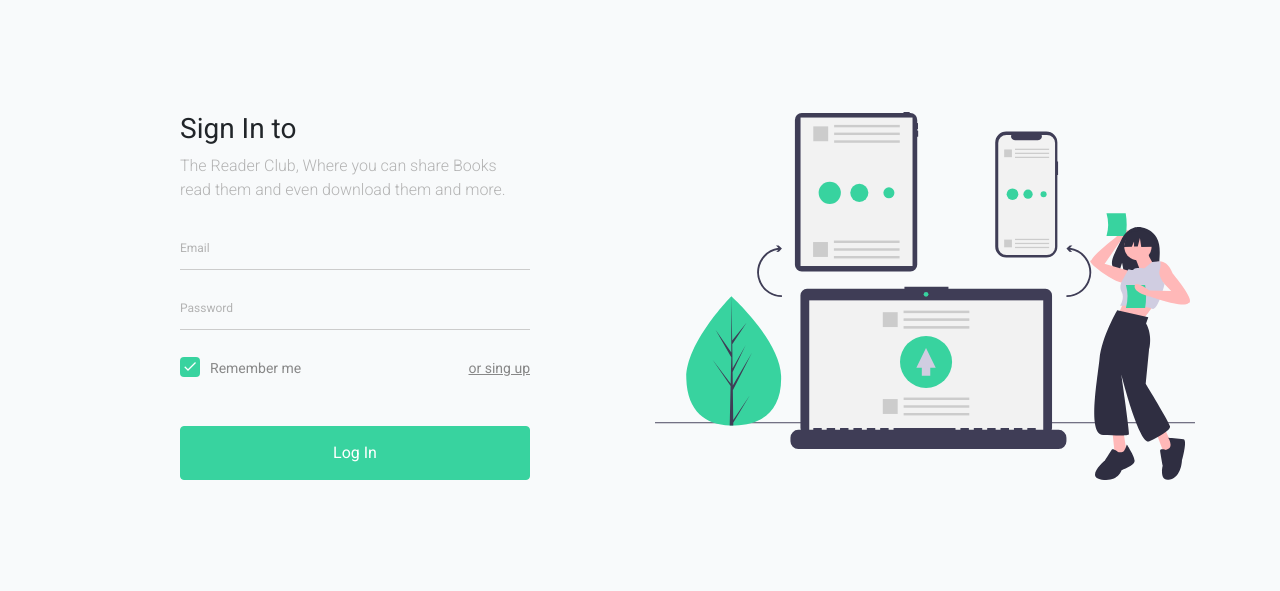
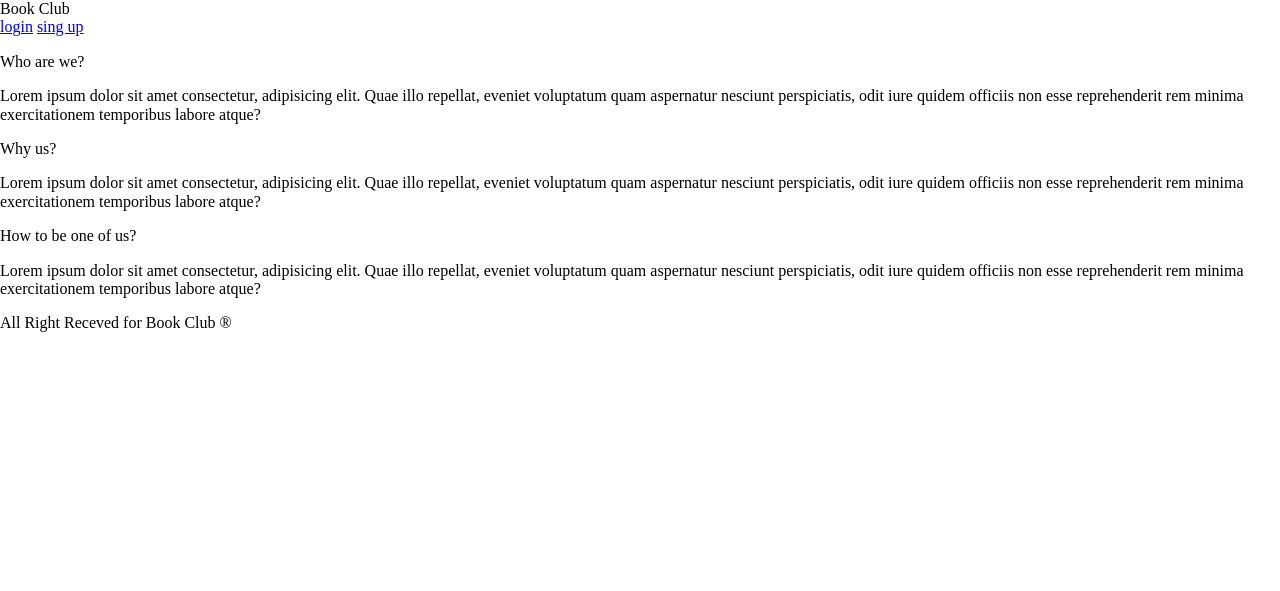
Before and after one commit to MoAjabali/Book-Club, a PHP site: page / in a window 1280 px wide. Shown: the top 591 px of the page. Run offline with PHP 8.4, Linux system fonts and the light colour scheme; some libraries are stand-ins or nearby versions; some web fonts are replaced.

Commit message:
make index as a landing page

```diff
--- a/index.php
+++ b/index.php
@@ -1,133 +1,83 @@
-<?php
-    include "controllers/redirect_to_home.php";
-  function popupMsg($msg){
-    echo <<<"msg"
-    <div class="alert popup alert-danger alert-dismissible fade show" role="alert">
-      $msg
-      <button
-        type="button" class="btn-close"
-        data-bs-dismiss="alert"
-        id= "msgCancel"
-        onclick="msgCancel.parentElement.remove();"
-        aria-label="Close"
-        style="background:none; outline:none; color:inherit; border:none;"
-      >
-      X
-      </button>
-    </div>
-    msg;
-  }
-?>
-
-<!doctype html>
-<html lang="en">
+<?php include "controllers/redirect_to_home.php"; ?>
+<!DOCTYPE html>
+<html lang="en" dir="ltr">
   <head>
-    <!-- Required meta tags -->
     <meta charset="utf-8">
-    <meta name="viewport" content="width=device-width, initial-scale=1, shrink-to-fit=no">
-    <link href="https://fonts.googleapis.com/css?family=Roboto:300,400&display=swap" rel="stylesheet">
-
-    <link rel="stylesheet" href="assets/fonts/icomoon/style.css">
-
-    <link rel="stylesheet" href="assets/css/owl.carousel.min.css">
-
-    <!-- Bootstrap CSS -->
-    <link rel="stylesheet" href="assets/css/bootstrap.min.css">
-
-    <!-- Style -->
-    <link rel="stylesheet" href="assets/css/style.css">
+    <meta name="description" content="">
+    <meta name="viewport" content="width=device-width, initial-scale=1.0">
+    <meta http-equiv="X-UA-Compatible" content="IE=edge">
+    <!-- icon file css -->
+    <link rel="stylesheet" href="assets/css/all.min.css">
+    <!-- render file css -->
+    <link rel="stylesheet" href="assets/css/normalize.css">
+    <!-- main file css -->
     <link rel="stylesheet" href="assets/css/master.css">
-
-    <title>Sign in</title>
+    <link rel="stylesheet" href="assets/css/main-master.css">
+    <!-- google font  -->
+    <title>Book Club</title>
+    <script type="text/javascript">
+    </script>
   </head>
   <body>
-  <div class="content">
+    <header>
+      <nav class="container">
+          <div class="logo">
+            Book Club
+          </div>
+          <div class="links">
+            <a href="./login.php" class="btn bg-wh">login</a>
+            <a href="./sing-up.php" class="btn bg-wh">sing up</a>
+          </div>
+      </nav>
+    </header>
+
     <div class="container">
-      <div class="row">
-        <div class="col-md-6 order-md-2">
-          <img src="assets/images/undraw_file_sync_ot38.svg" alt="Image" class="img-fluid">
+      <main>
+        <div class="box">
+          <i class="fas fa-users"></i>
+          <p class="box-heading">
+            Who are <span>we?</span>
+          </p>
+          <p class="box-details">
+            Lorem ipsum dolor sit amet consectetur, adipisicing elit.
+            Quae illo repellat, eveniet voluptatum quam aspernatur nesciunt perspiciatis,
+            odit iure quidem officiis non esse reprehenderit rem minima
+            exercitationem temporibus labore atque?
+          </p>
         </div>
-        <div class="col-md-6 contents">
-          <div class="row justify-content-center">
-            <div class="col-md-8">
-              <div class="mb-4">
-              <h3>Sign In to <strong></strong></h3>
-              <p class="mb-4">The Reader Club, Where you can share Books read them and even download them and more.</p>
-            </div>
-            <form action="" method="post">
-              <div class="form-group first">
-                <label for="username">Email</label>
-                <input type="email" class="form-control" id="username" name="user_email" required>
-              </div>
-              <div class="form-group last mb-4">
-                <label for="password">Password</label>
-                <input type="password" class="form-control" id="password" name="user_password" required>
 
-              </div>
+        <div class="box">
+          <i class="fas fa-users"></i>
+          <p class="box-heading">
+            Why <span>us?</span>
+          </p>
+          <p class="box-details">
+            Lorem ipsum dolor sit amet consectetur, adipisicing elit.
+            Quae illo repellat, eveniet voluptatum quam aspernatur nesciunt perspiciatis,
+            odit iure quidem officiis non esse reprehenderit rem minima
+            exercitationem temporibus labore atque?
+          </p>
+        </div>
 
-              <div class="d-flex mb-5 align-items-center">
-                <label class="control control--checkbox mb-0"><span class="caption">Remember me</span>
-                  <input type="checkbox" checked="checked" name="remember_me_btn"/>
-                  <div class="control__indicator"></div>
-                </label>
-                <span class="ml-auto"><a href="./sing-up.php" class="forgot-pass">or sing up</a></span>
-              </div>
-
-              <input type="submit" value="Log In" class="btn text-white btn-block btn-primary">
-
-              <!-- <span class="d-block text-left my-4 text-muted"> or sign in with</span>
-
-              <div class="social-login" align="center">
-                <a href="#" class="facebook">
-                  <span class="icon-facebook mr-3"></span>
-                </a>
-                <a href="#" class="twitter">
-                  <span class="icon-twitter mr-3"></span>
-                </a>
-                <a href="#" class="google">
-                  <span class="icon-google mr-3"></span>
-                </a> -->
-              </div>
-            </form>
-            </div>
-          </div>
-
+        <div class="box">
+          <i class="fas fa-users"></i>
+          <p class="box-heading">
+            How to be one of <span>us?</span>
+          </p>
+          <p class="box-details">
+            Lorem ipsum dolor sit amet consectetur, adipisicing elit.
+            Quae illo repellat, eveniet voluptatum quam aspernatur nesciunt perspiciatis,
+            odit iure quidem officiis non esse reprehenderit rem minima
+            exercitationem temporibus labore atque?
+          </p>
         </div>
-      </div>
+      </main>
     </div>
 
-  </div>
-    <script src="assets/js/jquery-3.3.1.min.js"></script>
-    <script src="assets/js/popper.min.js"></script>
-    <script src="assets/js/bootstrap.min.js"></script>
-    <script src="assets/js/main.js"></script>
+    <footer class="container">
+      <div>
+        All Right Receved for <span>Book Club ®</span>
+      </div>
+    </footer>
   </body>
 </html>
-
-<?php
-  try {
-    include_once "models/model_user.php";
-    session_start();
-    $myDB = new UserDB("book_club", "root");
-    if($_POST){
-      $remember_me = isset($_POST['remember_me_btn']) ? true : false;
-      $user = $myDB->search($_REQUEST['user_email'], $_REQUEST['user_password']);
-      setcookie("user_fullname", $user["user_fullname"], ['expires' => time() + (30 * 24 * 60 * 60)]);
-      setcookie("user_email", $user["user_email"], ['expires' => time() + (30 * 24 * 60 * 60)]);
-      if ($remember_me) {
-        $token = bin2hex(random_bytes(32));
-        $expire = date('Y-m-d H:i:s', strtotime('+30 days'));
-        setcookie('remember_me', $myDB->updateToken($token, $expire, $user["user_email"]), [
-          'expires' => time() + (30 * 24 * 60 * 60), // Valid for 30 days only
-          'path' => '/',
-          'secure' => true, // HTTPS only
-          'httponly' => true, // JavaScript not allowed
-          'samesite' => 'Strict', // stop CSRF
-        ]);
-      }
-      header("location: home.php");
-      exit();
-    }
-  } catch (\Throwable $th) {
-    popupMsg($th->getMessage());
-  }
```
